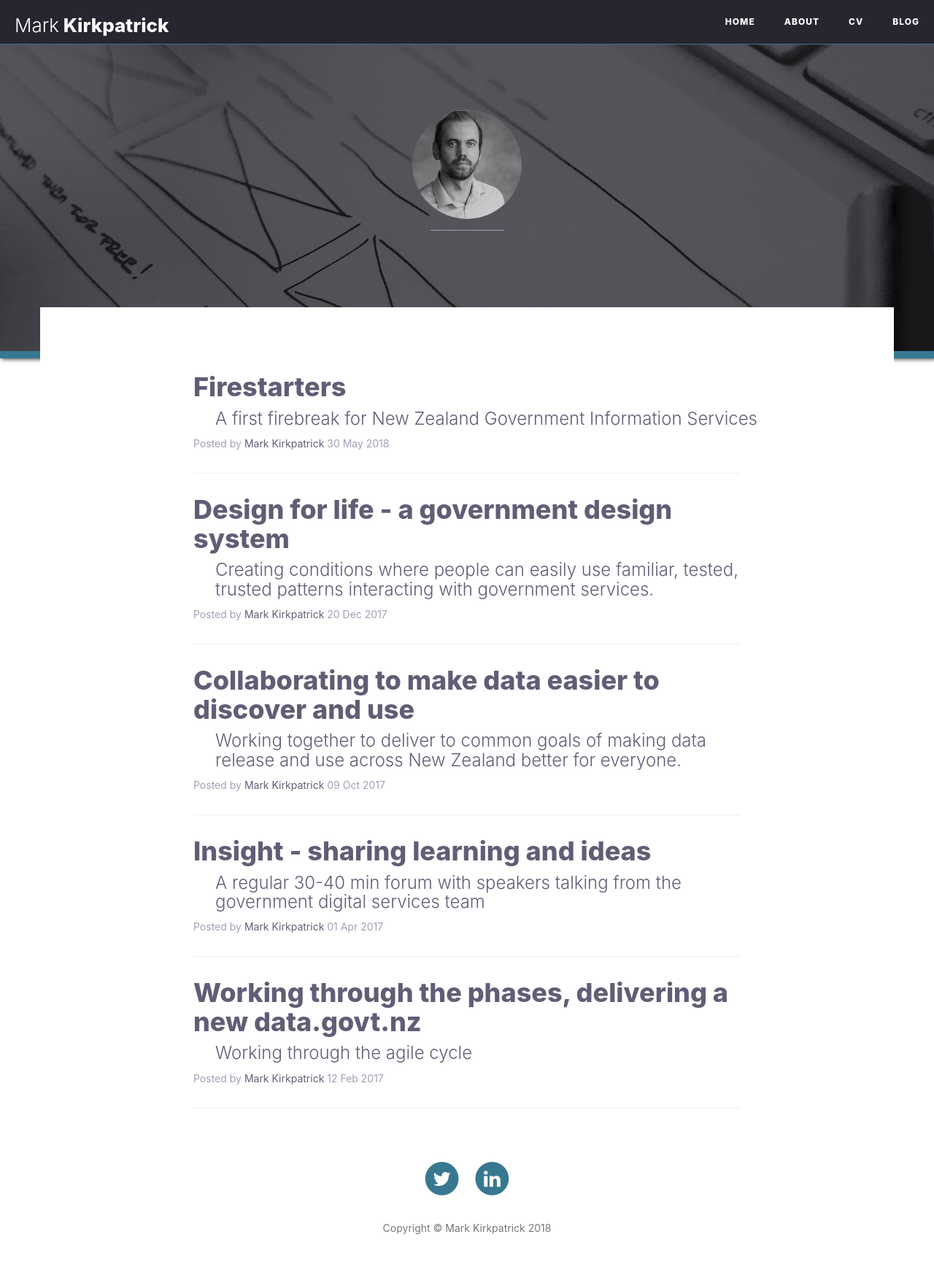
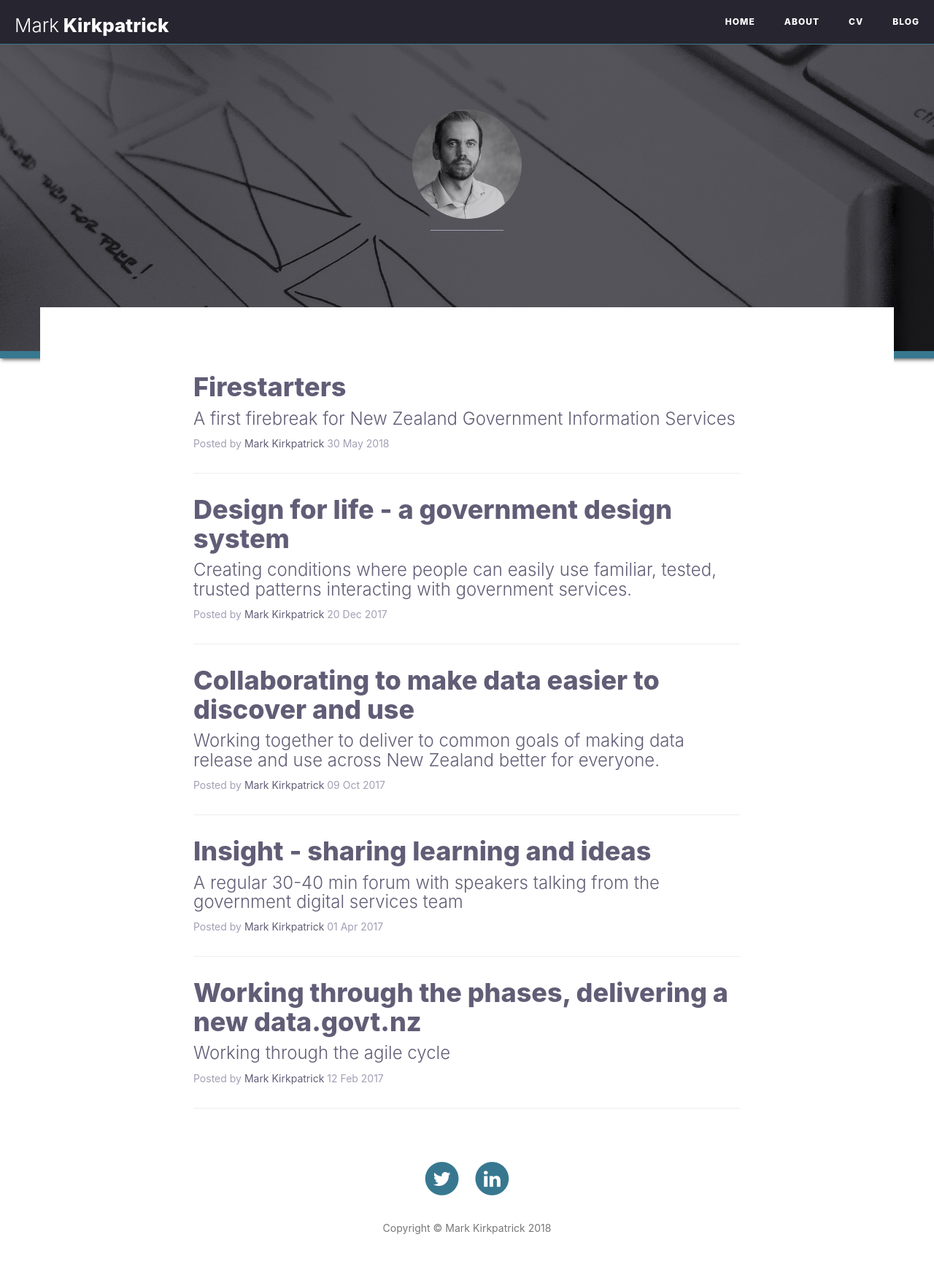
Before and after one commit to mkirkpat/mkirkpat.github.io, a Jekyll site: the page built from index.html, in a window 1280 px wide. Shown: the whole page at 73% size. Built offline with Jekyll 4.4.1, drawn with Linux system fonts in a browser that asks for light colours; nearby versions of some CDN libraries.

Commit message:
Update main.css

```diff
--- a/css/main.css
+++ b/css/main.css
@@ -546,7 +546,7 @@ h2.subheading{
 }
 h3{
 position: relative;
-left:30px;
+
 }
 .post-nav{
   display: flex;
```
